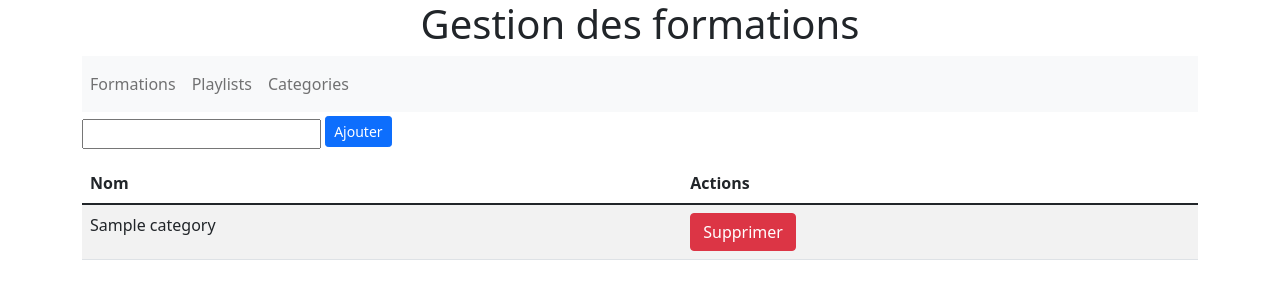
After one commit to BlinnPhong/mediatekformation, a Symfony app: template templates/admin/admin.categories.html.twig in a window 1280 px wide. The commit adds this page. Shown: the top 300 px of the page. Run offline with Twig, Linux system fonts and the light colour scheme; the template is opened without the code that fills it: most values are stand-ins (such as "Sample title", 1, 10 or a date in 2020); some libraries are stand-ins or nearby versions.

Commit message:
Tache 2.3

```diff
--- /dev/null
+++ b/templates/admin/admin.categories.html.twig
@@ -0,0 +1,41 @@
+{% extends "baseadmin.html.twig" %}
+
+{% block body %}
+
+    <form class="form-inline mt-1" method="POST" action="{{ path('admin.categorie.ajout') }}">
+        <div class="form-group mr-1 mb-2">
+            <input type="text" class="sm" name="nom">
+            <button type="submit" class="btn btn-primary mb-2 btn-sm">Ajouter</button>
+        </div>
+    </form>
+
+    <table class="table table-striped">
+        <thead>
+            <tr>
+                <th>
+                    Nom
+                </th>
+                <th>
+                    Actions
+                </th>
+            </tr>
+        </thead>
+        <tbody>
+            {% for categorie in categories %}
+                <tr>
+                    <td>
+                        {{ categorie.name }}
+                    </td>
+                    <td>
+                        <a href="{{ path('admin.categorie.suppr', {id:categorie.id}) }}"
+                           class="btn btn-danger"
+                           onclick="return confirm('Etes-vous sûr de vouloir supprimer {{ categorie.name }} ?')">
+                            Supprimer
+                        </a>
+                    </td>
+                </tr>
+            {% endfor %}
+        </tbody>
+    </table>
+
+{% endblock %}
--- a/templates/baseadmin.html.twig
+++ b/templates/baseadmin.html.twig
@@ -20,6 +20,9 @@
                     <li class="nav-item">
                         <a class="nav-link" href="{{ path('admin.playlists') }}">Playlists</a>
                     </li>
+                    <li class="nav-item">
+                        <a class="nav-link" href="{{ path('admin.categories') }}">Categories</a>
+                    </li>
                 </ul>
             </div>
         </nav>
```
Also changed, not shown: src/Controller/admin/AdminCategoriesController.php (added, +68 -0 lines).
